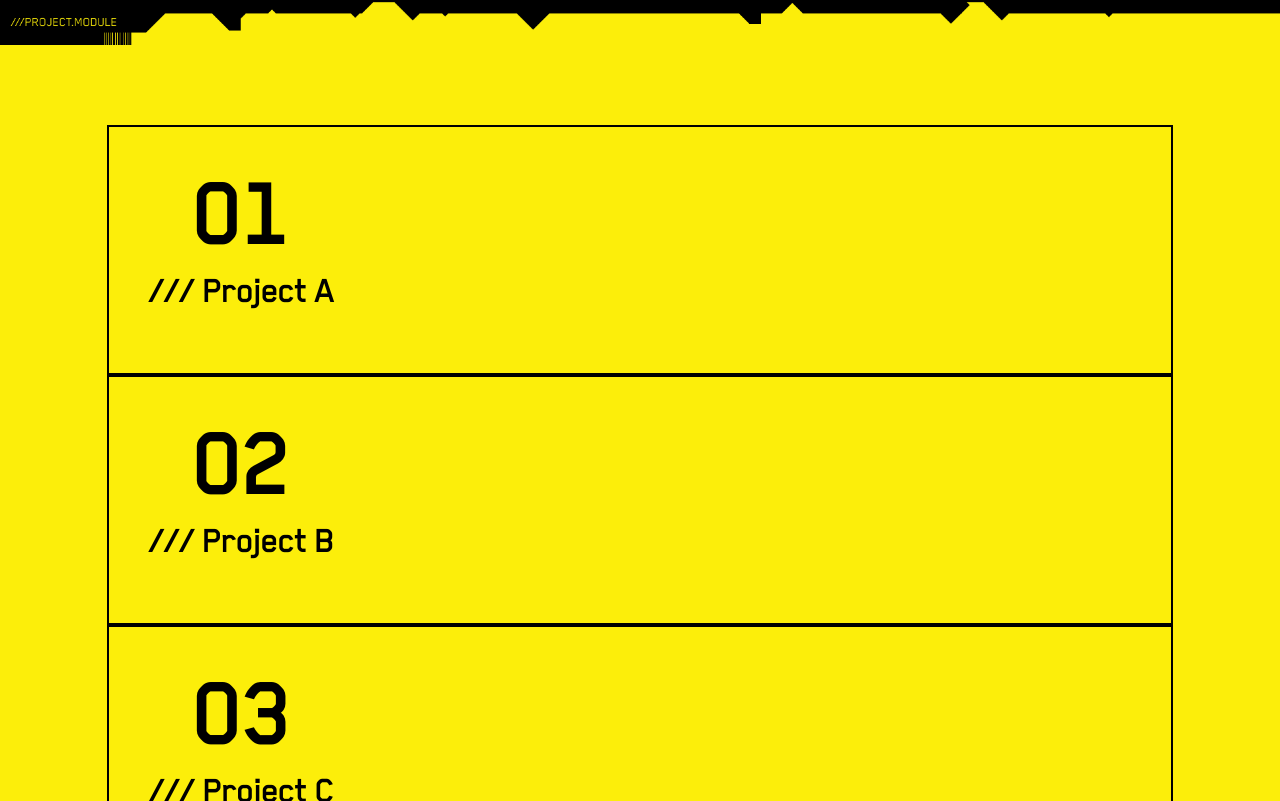
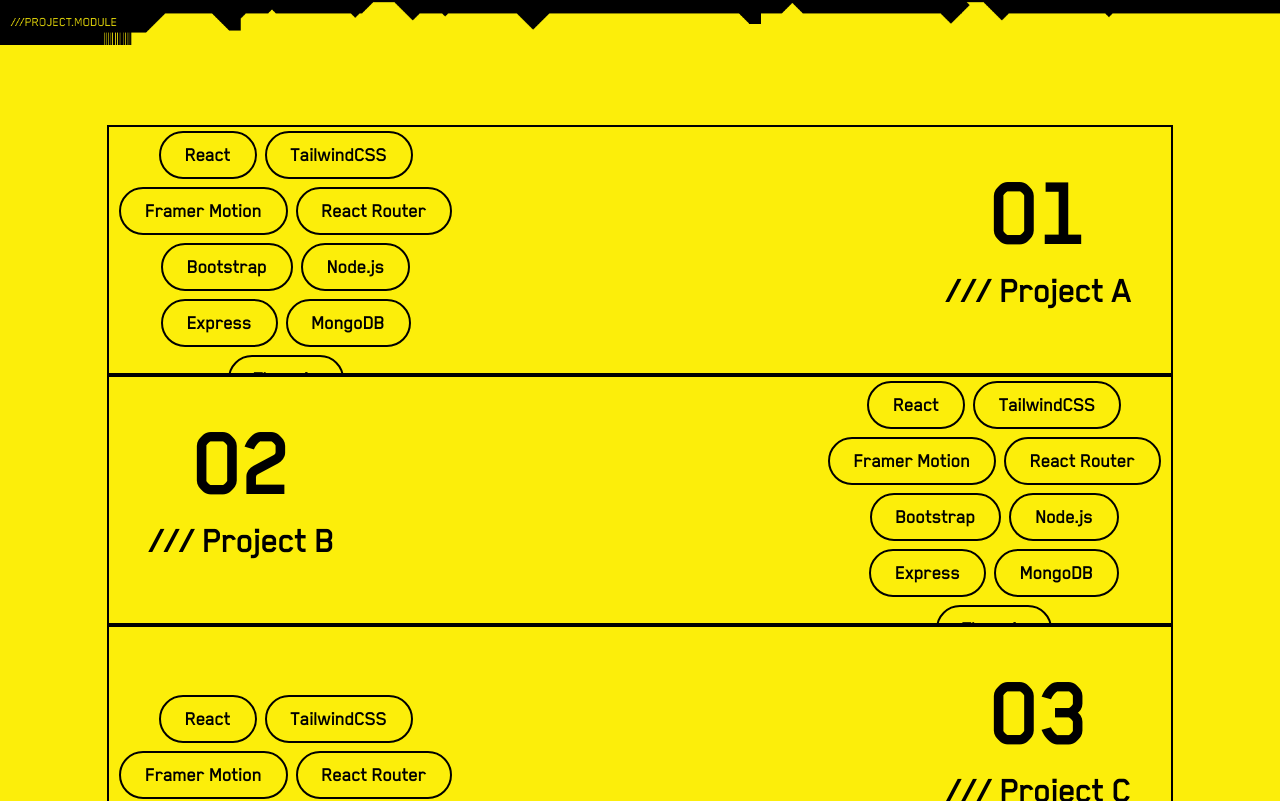
Before and after one commit to Abheelash-Mishra/Portfolio-Website, a React (Vite) app: page / in a window 1280 px wide. Shown: the part 1779-2580 px from the top of the page. Built offline with nearby package versions, Linux system fonts and the light colour scheme.

Commit message:
Added tech stack tags

```diff
--- a/src/components/Projects.jsx
+++ b/src/components/Projects.jsx
@@ -44,36 +44,42 @@
 			"name": "Project A",
 			"details": "Duis vehicula arcu nec sem eleifend, quis scelerisque nibh aliquet. Donec egestas, sem sit amet faucibus auctor, ante velit bibendum justo, quis mollis purus arcu quis metus.",
 			"image": "/ProjectA_img.png",
+			"tech": ["React", "TailwindCSS", "Framer Motion", "React Router", "Bootstrap", "Node.js", "Express", "MongoDB", "Three.js"],
 		},
 		{
 			"id": "02",
 			"name": "Project B",
 			"details": "Dolor sit amet, consectetur adipiscing elit. Phasellus aliquet luctus nunc ac congue.",
 			"image": "/ProjectA_img.png",
+			"tech": ["React", "TailwindCSS", "Framer Motion", "React Router", "Bootstrap", "Node.js", "Express", "MongoDB", "Three.js"],
 		},
 		{
 			"id": "03",
 			"name": "Project C",
 			"details": "Cras gravida lorem odio, sit amet lacinia ante malesuada mollis. Duis et magna dignissim neque cursus dignissim a nec nulla.",
 			"image": "/ProjectA_img.png",
+			"tech": ["React", "TailwindCSS", "Framer Motion", "React Router"],
 		},
 		{
 			"id": "04",
 			"name": "Project D",
 			"details": "Sed placerat in nibh posuere vulputate. Vivamus dictum, dolor vitae sollicitudin molestie, enim felis suscipit tellus, at lobortis velit nulla eget lacus.",
 			"image": "/ProjectA_img.png",
+			"tech": ["React", "TailwindCSS", "Framer Motion", "React Router"],
 		},
 		{
 			"id": "05",
 			"name": "Project E",
 			"details": "Etiam lacinia lectus quis placerat ornare. Vestibulum ante ipsum primis in faucibus orci luctus et ultrices posuere cubilia curae; Integer vitae ex enim.",
 			"image": "/ProjectA_img.png",
+			"tech": ["React", "TailwindCSS", "Framer Motion", "React Router", "Bootstrap", "Node.js", "Express", "MongoDB", "Three.js"],
 		},
 		{
 			"id": "06",
 			"name": "Project F",
 			"details": "Duis vehicula arcu nec sem eleifend, quis scelerisque nibh aliquet. Donec egestas, sem sit amet faucibus auctor, ante velit bibendum justo, quis mollis purus arcu quis metus.",
 			"image": "/ProjectA_img.png",
+			"tech": ["React", "TailwindCSS", "Framer Motion", "React Router"],
 		},
 	];
 
@@ -88,26 +94,59 @@
 					transition={ { duration: 0.5, ease: "easeInOut" } }
 				>
 					{ !isOpen[index] && (
-						<div className={ `w-full flex flex-row justify-${isEven(index) ? "end" : "start"}` }>
-							<div className={ "w-1/4 flex flex-col px-8 py-10" }>
-								<p className="text-8xl font-bold mb-2">{ project.id }</p>
-								<p className="text-4xl font-semibold mb-4">/// { project.name }</p>
+						<>
+							<div className={ `w-full flex flex-row justify-between` }>
+								{ isEven(index) && (
+									<div className={ "w-1/3 text-xl items-center my-auto" }>
+										{ project.tech.map((tech, index) => (
+											<motion.div
+												key={ index }
+												whileHover={ { scale: 1.1 } }
+												whileTap={ { scale: 0.9 } }
+												className="inline-block border-2 border-black rounded-full px-6 py-2 hover:text-cyberpunkYellow hover:bg-black font-semibold m-1"
+											>
+												{ tech }
+											</motion.div>
+										)) }
+									</div>
+								) }
+
+
+								<div className={ "w-1/4 flex flex-col px-8 py-10" }>
+									<p className="text-8xl font-bold mb-2">{ project.id }</p>
+									<p className="text-4xl font-semibold mb-4">/// { project.name }</p>
+								</div>
+
+								{ !isEven(index) && (
+									<div className={ "w-1/3 text-xl items-center my-auto" }>
+										{ project.tech.map((tech, index) => (
+											<motion.div
+												key={ index }
+												whileHover={ { scale: 1.1 } }
+												whileTap={ { scale: 0.9 } }
+												className="inline-block border-2 border-black rounded-full px-6 py-2 hover:text-cyberpunkYellow hover:bg-black font-semibold m-1"
+											>
+												{ tech }
+											</motion.div>
+										)) }
+									</div>
+								) }
 							</div>
-						</div>
+						</>
 					) }
 
 					{ isOpen[index] && (
 						<motion.div
 							className="flex flex-row h-full text-xl text-gray-600"
 						>
-							{isEven(index) && (
+							{ isEven(index) && (
 								<div className="overflow-hidden w-2/3">
 									<motion.img
 										src={ project.image }
 										alt={ project.name }
-										initial = "closed_even"
-										animate = "open"
-										variants = { imageVariants }
+										initial="closed_even"
+										animate="open"
+										variants={ imageVariants }
 										className="project-image-even object-cover"
 									/>
 								</div>
@@ -142,14 +181,14 @@
 							</div>
 
 
-							{!isEven(index) && (
+							{ !isEven(index) && (
 								<div className="overflow-hidden w-2/3">
 									<motion.img
 										src={ project.image }
 										alt={ project.name }
-										initial = "closed_odd"
-										animate = "open"
-										variants = { imageVariants }
+										initial="closed_odd"
+										animate="open"
+										variants={ imageVariants }
 										className="project-image-odd object-cover"
 									/>
 								</div>
```
